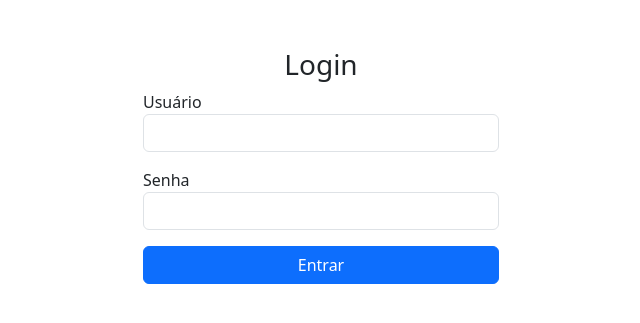
After one commit to FiGuidastri/agendamento-de-salas, a Flask app: page /login in a window 1280 px wide. The commit adds this page. Shown: the top 323 px of the page, without its empty margins (319-959 px from the left). Run offline with Flask 3, Linux system fonts and the light colour scheme.

Commit message:
atualização do BD - acrescentando a tabela de usuarios, e também foi acrescentado tela de login e botão de logout

```diff
--- a/bd.sql
+++ b/bd.sql
@@ -16,3 +16,9 @@ CREATE TABLE tab_agendamentos (
     motivo TEXT,
     FOREIGN KEY (sala_id) REFERENCES tab_salas(id)
 );
+
+CREATE TABLE IF NOT EXISTS tab_usuarios (
+    id INT AUTO_INCREMENT PRIMARY KEY,
+    username VARCHAR(50) UNIQUE NOT NULL,
+    password_hash VARCHAR(255) NOT NULL
+);
--- a/python/app.py
+++ b/python/app.py
@@ -1,15 +1,84 @@
 import calendar
-from datetime import datetime, timedelta
-from flask import Flask, render_template, request, redirect, url_for
+from flask import Flask, render_template, request, redirect, url_for, flash, session
+from flask_bcrypt import Bcrypt
+from flask_login import LoginManager, UserMixin, login_user, login_required, logout_user, current_user
 from db import get_db_connection
+from datetime import datetime
 
 app = Flask(__name__)
+app.secret_key = 'your_secret_key'  # Você pode usar uma chave secreta gerada para segurança
+
+bcrypt = Bcrypt(app)
+login_manager = LoginManager(app)
+login_manager.login_view = 'login'
+
+# Modelo de usuário
+class User(UserMixin):
+    def __init__(self, id, username, password):
+        self.id = id
+        self.username = username
+        self.password = password
+
+@login_manager.user_loader
+def load_user(user_id):
+    conn = get_db_connection()
+    cursor = conn.cursor()
+    cursor.execute('SELECT id, username, password_hash FROM tab_usuarios WHERE id = %s', (user_id,))
+    user = cursor.fetchone()
+    conn.close()
+    if user:
+        return User(id=user[0], username=user[1], password=user[2])
+    return None
+
+@app.route('/login', methods=['GET', 'POST'])
+def login():
+    if request.method == 'POST':
+        username = request.form['username']
+        password = request.form['password']
+
+        conn = get_db_connection()
+        cursor = conn.cursor()
+        cursor.execute('SELECT id, username, password_hash FROM tab_usuarios WHERE username = %s', (username,))
+        user = cursor.fetchone()
+        conn.close()
+
+        if user and bcrypt.check_password_hash(user[2], password):
+            user_obj = User(id=user[0], username=user[1], password=user[2])
+            login_user(user_obj)
+            flash('Login realizado com sucesso!', 'success')
+            return redirect(url_for('home'))
+        else:
+            flash('Usuário ou senha incorretos', 'danger')
+
+    return render_template('login.html')
+
+@app.route('/logout')
+@login_required
+def logout():
+    logout_user()
+    flash('Você foi desconectado', 'success')
+    return redirect(url_for('login'))
 
 @app.route('/')
+@login_required
 def home():
     today = datetime.today()
     year = today.year
     month = today.month
+    meses = {
+        1: "Janeiro",
+        2: 'Fevereiro',
+        3: 'Março',
+        4: 'Abril',
+        5: 'Maio',
+        6: 'Junho',
+        7: 'Julho',
+        8: 'Agosto',
+        9: 'Setembro',
+        10: 'Outubro',
+        11: 'Novembro',
+        12: 'Dezembro'
+    }
 
     # Gerar um calendário para o mês atual
     cal = calendar.Calendar()
@@ -19,11 +88,12 @@ def home():
     conn = get_db_connection()
     cursor = conn.cursor()
 
-    # Obter as reuniões agendadas para o mês atual
+    # Obter os agendamentos e os nomes dos usuários
     cursor.execute("""
-        SELECT id, sala_id, data, horario_inicio, horario_fim, quantidade_pessoas, motivo
-        FROM tab_agendamentos
-        WHERE MONTH(data) = %s AND YEAR(data) = %s
+        SELECT a.id, a.sala_id, a.data, a.horario_inicio, a.horario_fim, a.quantidade_pessoas, a.motivo, u.username
+        FROM tab_agendamentos a
+        JOIN tab_usuarios u ON a.usuario_id = u.id
+        WHERE MONTH(a.data) = %s AND YEAR(a.data) = %s
     """, (month, year))
     agendamentos = cursor.fetchall()
 
@@ -38,16 +108,18 @@ def home():
         dia = agendamento[2].day
         if dia not in agendamentos_por_dia:
             agendamentos_por_dia[dia] = []
-        # Substituir o ID da sala pelo nome
+        # Incluir o nome do usuário na exibição
         nome_sala = sala_dict.get(agendamento[1], 'Desconhecida')
-        agendamentos_por_dia[dia].append((nome_sala, *agendamento[2:]))
+        usuario = agendamento[7]  # Nome do usuário
+        agendamentos_por_dia[dia].append((nome_sala, *agendamento[2:7], usuario))
 
     cursor.close()
     conn.close()
 
-    return render_template('home.html', month_days=month_days, today=today, agendamentos_por_dia=agendamentos_por_dia, month=month, year=year, month_name=calendar.month_name[month])
+    return render_template('home.html', month_days=month_days, today=today, agendamentos_por_dia=agendamentos_por_dia, month=month, year=year, month_name=meses[month])
 
 @app.route('/agendar')
+@login_required
 def index():
     conn = get_db_connection()
     cursor = conn.cursor()
@@ -57,6 +129,7 @@ def index():
     return render_template('agendar.html', salas=salas)
 
 @app.route('/agendar', methods=['POST'])
+@login_required
 def agendar():
     sala_id = request.form['sala']
     data = request.form['data']
@@ -64,6 +137,7 @@ def agendar():
     fim = request.form['fim']
     quantidade_pessoas = int(request.form['quantidade_pessoas'])
     motivo = request.form['motivo']
+    usuario_id = current_user.id  # Aqui você usa o current_user
 
     conn = get_db_connection()
     cursor = conn.cursor()
@@ -87,8 +161,8 @@ def agendar():
 
     # Inserir o agendamento
     cursor.execute(
-        "INSERT INTO tab_agendamentos (sala_id, data, horario_inicio, horario_fim, quantidade_pessoas, motivo) VALUES (%s, %s, %s, %s, %s, %s)",
-        (sala_id, data, inicio, fim, quantidade_pessoas, motivo)
+        "INSERT INTO tab_agendamentos (sala_id, data, horario_inicio, horario_fim, quantidade_pessoas, motivo, usuario_id) VALUES (%s, %s, %s, %s, %s, %s, %s)",
+        (sala_id, data, inicio, fim, quantidade_pessoas, motivo, usuario_id)
     )
     conn.commit()
     conn.close()
--- a/python/db.py
+++ b/python/db.py
@@ -4,7 +4,7 @@ def get_db_connection():
     connection = pymysql.connect(
         host='localhost',
         user='root',
-        password='root',
+        password='asdqwe123!@#',
         database='agendamento_salas'
     )
     return connection
--- /dev/null
+++ b/python/templates/login.html
@@ -0,0 +1,29 @@
+<!DOCTYPE html>
+<html lang="pt-br">
+<head>
+    <meta charset="UTF-8">
+    <meta name="viewport" content="width=device-width, initial-scale=1.0">
+    <title>Login</title>
+    <link href="https://cdn.jsdelivr.net/npm/bootstrap@5.3.0/dist/css/bootstrap.min.css" rel="stylesheet">
+</head>
+<body>
+    <div class="container mt-5">
+        <div class="row justify-content-center">
+            <div class="col-md-4">
+                <h3 class="text-center">Login</h3>
+                <form method="POST" action="{{ url_for('login') }}">
+                    <div class="form-group mb-3">
+                        <label for="username">Usuário</label>
+                        <input type="text" name="username" class="form-control" id="username" required>
+                    </div>
+                    <div class="form-group mb-3">
+                        <label for="password">Senha</label>
+                        <input type="password" name="password" class="form-control" id="password" required>
+                    </div>
+                    <button type="submit" class="btn btn-primary w-100">Entrar</button>
+                </form>
+            </div>
+        </div>
+    </div>
+</body>
+</html>
```
Also changed, not shown: python/criar-usuario.py (added, +23 -0 lines), python/templates/home.html (+13 -3 lines).
